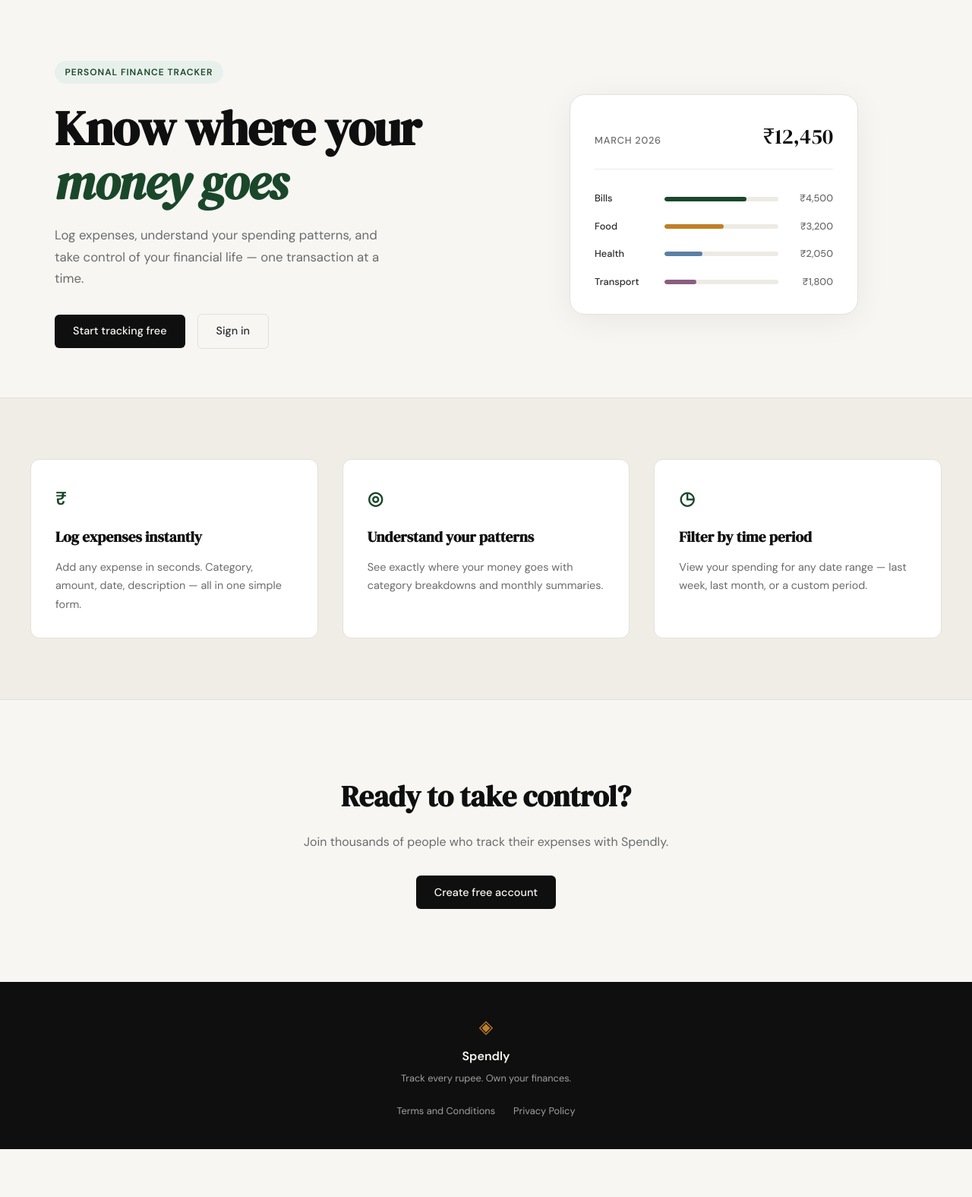
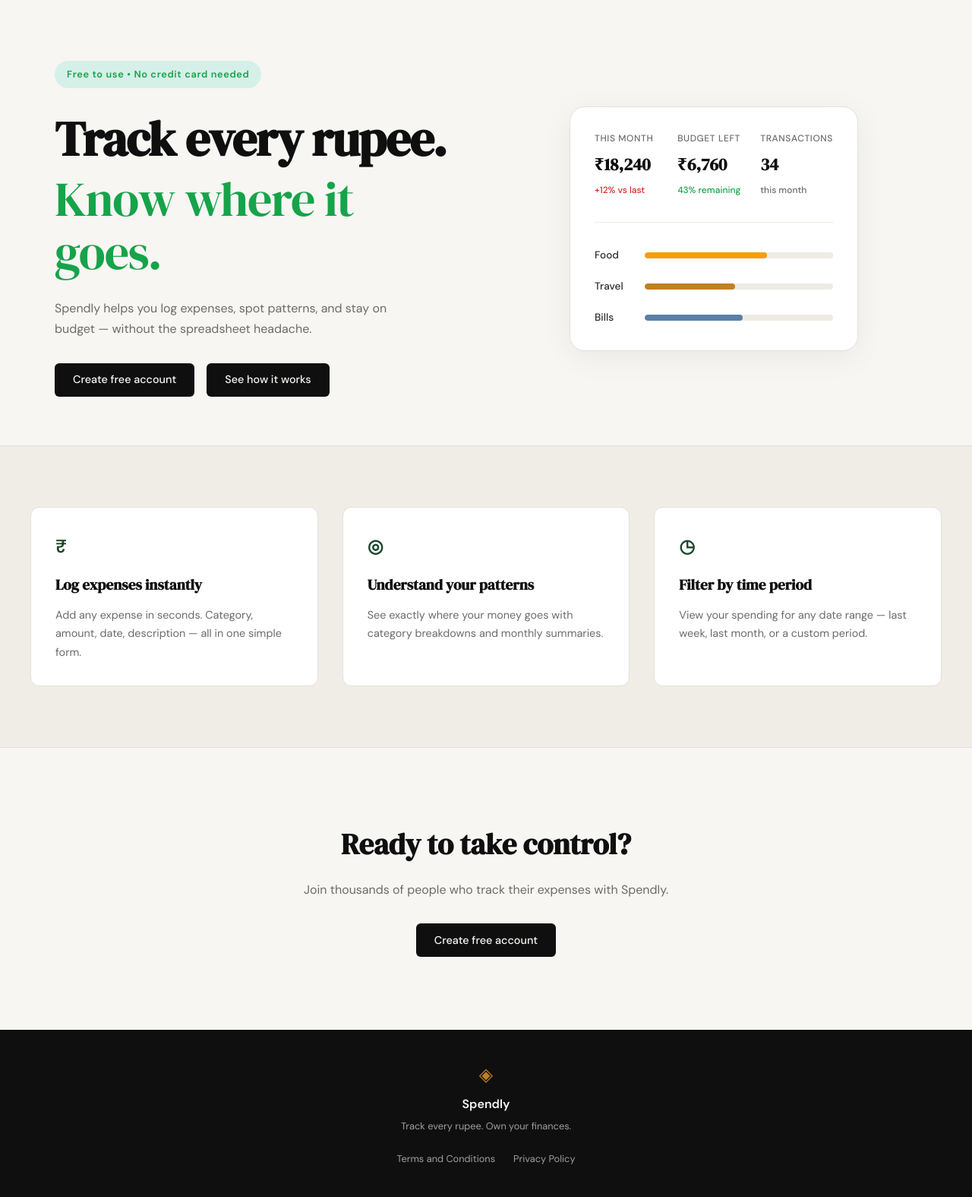
Before and after one commit to Anshhuman99/expense-tracker, a Flask app: page / in a window 1280 px wide. Shown: the part 61-1636 px from the top of the page at 76% size. Before the commit the page ends 1573 px from the top, so only its background shows below. Run offline with Flask 3, Linux system fonts and the light colour scheme.

Commit message:
landing: redesign hero section to match mockup

```diff
--- a/static/css/style.css
+++ b/static/css/style.css
@@ -135,15 +135,14 @@ a { color: inherit; text-decoration: none; }
 
 .hero-badge {
     display: inline-block;
-    background: var(--accent-light);
-    color: var(--accent);
-    font-size: 0.75rem;
+    background: #d5f0e8;
+    color: #16a34a;
+    font-size: 0.8rem;
     font-weight: 600;
-    letter-spacing: 0.08em;
-    text-transform: uppercase;
-    padding: 0.35rem 0.85rem;
+    letter-spacing: 0.05em;
+    padding: 0.5rem 1rem;
     border-radius: 999px;
-    margin-bottom: 1.5rem;
+    margin-bottom: 2rem;
 }
 
 .hero-title {
@@ -152,16 +151,21 @@ a { color: inherit; text-decoration: none; }
     line-height: 1.1;
     letter-spacing: -0.02em;
     color: var(--ink);
-    margin-bottom: 1.25rem;
+    margin-bottom: 0.5rem;
 }
 
-.hero-title em {
-    font-style: italic;
-    color: var(--accent);
+.hero-subtitle-heading {
+    font-family: var(--font-display);
+    font-size: clamp(2.5rem, 5vw, 4rem);
+    line-height: 1.1;
+    letter-spacing: -0.02em;
+    color: #16a34a;
+    margin-bottom: 1.5rem;
+    font-weight: 400;
 }
 
 .hero-subtitle {
-    font-size: 1.05rem;
+    font-size: 1rem;
     color: var(--ink-muted);
     line-height: 1.7;
     max-width: 460px;
@@ -193,46 +197,72 @@ a { color: inherit; text-decoration: none; }
     box-shadow: 0 8px 40px rgba(0,0,0,0.06);
 }
 
-.mock-card-header {
-    display: flex;
-    justify-content: space-between;
-    align-items: baseline;
-    margin-bottom: 1.75rem;
-    padding-bottom: 1.25rem;
+.mock-stats {
+    display: grid;
+    grid-template-columns: 1fr 1fr 1fr;
+    gap: 1rem;
+    margin-bottom: 2rem;
+    padding-bottom: 2rem;
     border-bottom: 1px solid var(--border-soft);
 }
 
-.mock-label {
-    font-size: 0.8rem;
+.mock-stat-item {
+    display: flex;
+    flex-direction: column;
+    gap: 0.4rem;
+}
+
+.mock-stat-label {
+    font-size: 0.75rem;
     font-weight: 500;
     color: var(--ink-muted);
     text-transform: uppercase;
-    letter-spacing: 0.06em;
+    letter-spacing: 0.05em;
 }
 
-.mock-total {
+.mock-stat-value {
     font-family: var(--font-display);
-    font-size: 1.75rem;
+    font-size: 1.4rem;
+    font-weight: 600;
     color: var(--ink);
 }
 
-.mock-bars { display: flex; flex-direction: column; gap: 1rem; }
-
-.mock-bar-row {
-    display: grid;
-    grid-template-columns: 80px 1fr 60px;
-    align-items: center;
-    gap: 0.75rem;
+.mock-stat-change {
+    font-size: 0.75rem;
+    font-weight: 500;
+    color: var(--ink-muted);
 }
 
-.mock-cat {
-    font-size: 0.8rem;
+.mock-stat-change.positive {
+    color: #16a34a;
+}
+
+.mock-stat-change.negative {
+    color: #dc2626;
+}
+
+.mock-categories {
+    display: flex;
+    flex-direction: column;
+    gap: 1.2rem;
+}
+
+.mock-category-row {
+    display: flex;
+    align-items: center;
+    gap: 1rem;
+}
+
+.mock-cat-name {
+    font-size: 0.85rem;
     font-weight: 500;
     color: var(--ink-soft);
+    min-width: 50px;
 }
 
 .mock-bar-track {
-    height: 6px;
+    flex: 1;
+    height: 8px;
     background: var(--border-soft);
     border-radius: 999px;
     overflow: hidden;
@@ -240,21 +270,17 @@ a { color: inherit; text-decoration: none; }
 
 .mock-bar {
     height: 100%;
-    background: var(--accent);
     border-radius: 999px;
     transition: width 0.6s ease;
 }
 
+.mock-bar-1 { background: #f59e0b; }
+.mock-bar-2 { background: #3b82f6; }
+.mock-bar-3 { background: #8b5cf6; }
+
 .mock-bar-2 { background: var(--accent-2); }
 .mock-bar-3 { background: #5b7fa6; }
 .mock-bar-4 { background: #8b5e83; }
-
-.mock-amt {
-    font-size: 0.8rem;
-    font-weight: 500;
-    color: var(--ink-muted);
-    text-align: right;
-}
 
 /* ------------------------------------------------------------------ */
 /* Buttons                                                             */
@@ -276,6 +302,23 @@ a { color: inherit; text-decoration: none; }
 }
 
 .btn-primary:hover { background: var(--accent); }
+
+.btn-secondary {
+    display: inline-block;
+    background: var(--ink);
+    color: var(--paper);
+    padding: 0.65rem 1.5rem;
+    border-radius: var(--radius-sm);
+    font-family: var(--font-body);
+    font-size: 0.9rem;
+    font-weight: 500;
+    cursor: pointer;
+    border: none;
+    transition: background 0.2s;
+    text-decoration: none;
+}
+
+.btn-secondary:hover { background: var(--accent); }
 
 .btn-ghost {
     display: inline-block;
--- a/templates/landing.html
+++ b/templates/landing.html
@@ -6,55 +6,55 @@
 
 <section class="hero">
     <div class="hero-inner">
-        <div class="hero-badge">Personal Finance Tracker</div>
-        <h1 class="hero-title">
-            Know where your<br>
-            <em>money goes</em>
-        </h1>
+        <div class="hero-badge">Free to use • No credit card needed</div>
+        <h1 class="hero-title">Track every rupee.</h1>
+        <h2 class="hero-subtitle-heading">Know where it goes.</h2>
         <p class="hero-subtitle">
-            Log expenses, understand your spending patterns,
-            and take control of your financial life —
-            one transaction at a time.
+            Spendly helps you log expenses, spot patterns, and stay
+            on budget — without the spreadsheet headache.
         </p>
         <div class="hero-actions">
-            <a href="{{ url_for('register') }}" class="btn-primary">Start tracking free</a>
-            <a href="{{ url_for('login') }}" class="btn-ghost">Sign in</a>
+            <a href="{{ url_for('register') }}" class="btn-primary">Create free account</a>
+            <a href="{{ url_for('login') }}" class="btn-secondary">See how it works</a>
         </div>
     </div>
     <div class="hero-visual">
         <div class="mock-card">
-            <div class="mock-card-header">
-                <span class="mock-label">March 2026</span>
-                <span class="mock-total">₹12,450</span>
+            <div class="mock-stats">
+                <div class="mock-stat-item">
+                    <div class="mock-stat-label">This month</div>
+                    <div class="mock-stat-value">₹18,240</div>
+                    <div class="mock-stat-change negative">+12% vs last</div>
+                </div>
+                <div class="mock-stat-item">
+                    <div class="mock-stat-label">Budget left</div>
+                    <div class="mock-stat-value">₹6,760</div>
+                    <div class="mock-stat-change positive">43% remaining</div>
+                </div>
+                <div class="mock-stat-item">
+                    <div class="mock-stat-label">Transactions</div>
+                    <div class="mock-stat-value">34</div>
+                    <div class="mock-stat-change">this month</div>
+                </div>
             </div>
-            <div class="mock-bars">
-                <div class="mock-bar-row">
-                    <span class="mock-cat">Bills</span>
+            <div class="mock-categories">
+                <div class="mock-category-row">
+                    <span class="mock-cat-name">Food</span>
                     <div class="mock-bar-track">
-                        <div class="mock-bar" style="width: 72%"></div>
+                        <div class="mock-bar mock-bar-1" style="width: 65%"></div>
                     </div>
-                    <span class="mock-amt">₹4,500</span>
                 </div>
-                <div class="mock-bar-row">
-                    <span class="mock-cat">Food</span>
+                <div class="mock-category-row">
+                    <span class="mock-cat-name">Travel</span>
                     <div class="mock-bar-track">
-                        <div class="mock-bar mock-bar-2" style="width: 52%"></div>
+                        <div class="mock-bar mock-bar-2" style="width: 48%"></div>
                     </div>
-                    <span class="mock-amt">₹3,200</span>
                 </div>
-                <div class="mock-bar-row">
-                    <span class="mock-cat">Health</span>
+                <div class="mock-category-row">
+                    <span class="mock-cat-name">Bills</span>
                     <div class="mock-bar-track">
-                        <div class="mock-bar mock-bar-3" style="width: 33%"></div>
+                        <div class="mock-bar mock-bar-3" style="width: 52%"></div>
                     </div>
-                    <span class="mock-amt">₹2,050</span>
-                </div>
-                <div class="mock-bar-row">
-                    <span class="mock-cat">Transport</span>
-                    <div class="mock-bar-track">
-                        <div class="mock-bar mock-bar-4" style="width: 28%"></div>
-                    </div>
-                    <span class="mock-amt">₹1,800</span>
                 </div>
             </div>
         </div>
```
